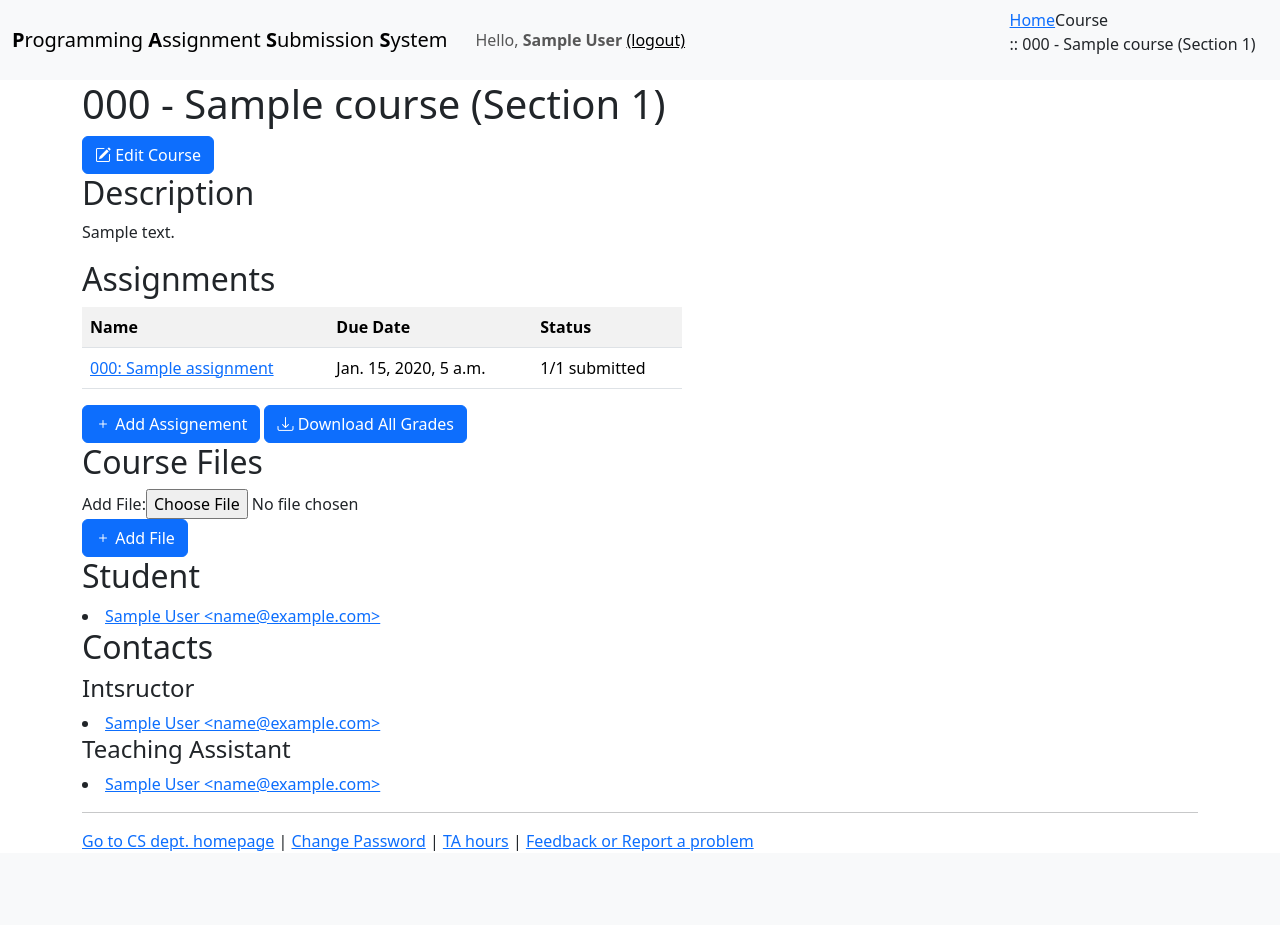
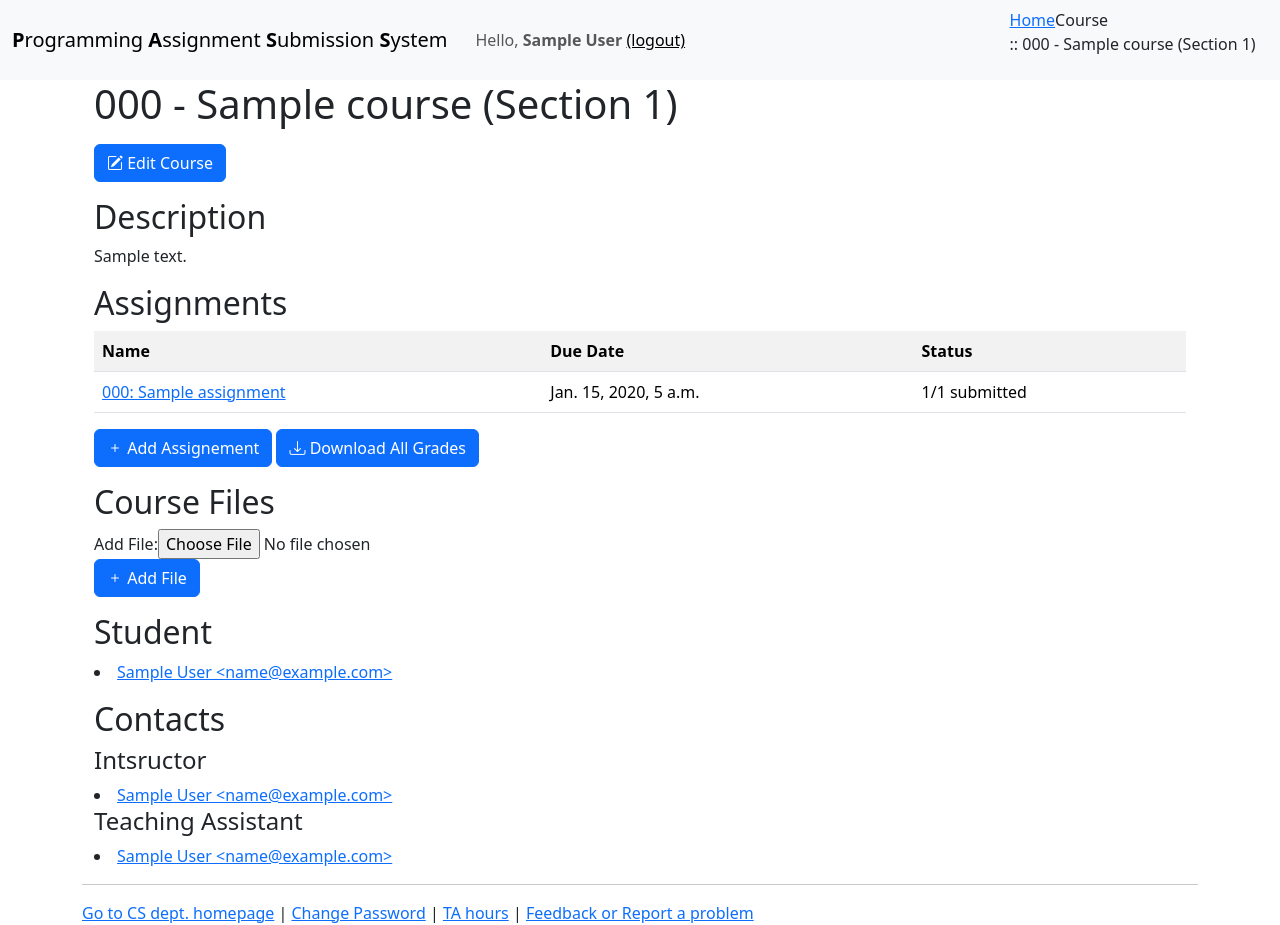
Before and after one commit to IsaacKhor/athena, a Django app: page /course/1 in a window 1280 px wide. Before the commit the page ends 851 px from the top, so only its background shows below. Run offline with Django 3.2, Linux system fonts and the light colour scheme; a user stored in the database is signed in; tables that the repository leaves empty hold one stand-in row (values such as "Sample post"); some libraries are stand-ins or nearby versions.

Commit message:
New bs5 containers

```diff
--- a/grader/views.py
+++ b/grader/views.py
@@ -486,9 +486,9 @@
                 form.save()
 
             #Add users to course
-            form.instance.instructors = instructors
-            form.instance.students = students
-            form.instance.tas = tas
+            form.instance.instructors.set(instructors)
+            form.instance.instructors.set(students)
+            form.instance.instructors.set(tas)
             form.save()
 
             return HttpResponseRedirect(reverse('grader:course', args=(form.instance.id,)))
--- a/templates/base.html
+++ b/templates/base.html
@@ -9,6 +9,7 @@
     {% bootstrap_messages %}
     {# Bootstrap icons #}
     <link rel="stylesheet" href="https://cdn.jsdelivr.net/npm/bootstrap-icons@1.5.0/font/bootstrap-icons.css">
+    <link rel="stylesheet" href="/static/custom.css">
 
     {% block scripts %}
     {% endblock %}
--- a/templates/grader/course.html
+++ b/templates/grader/course.html
@@ -13,22 +13,19 @@
 {% endblock %}
 
 {% block content %}
-
+<div class='container'>
   <h1>{{course.code}} - {{course.title}} (Section {{course.section}})</h1>
-
-  <div style='width:600px'>
-
   {% if instructor_view %}
-  <a type='button' class='btn btn-primary' href={% url 'grader:edit_course' course.id %}>
+  <a class='btn btn-primary mt-2' href={% url 'grader:edit_course' course.id %}>
     <span class="bi bi-pencil-square"></span> Edit Course
   </a>
   {% endif %}
 
-  <h2>Description</h2>
+  <h2 class='mt-3'>Description</h2>
   <p>{{course.get_description|safe}}</p>
 
-  <h2>Assignments</h2>
 
+  <h2 class='mt-3'>Assignments</h2>
   {% if assignments|length == 0 %}
   There are no assignments listed for this course. <br/>
   {% else %}
@@ -80,13 +77,11 @@
   </a>
   {% endif %}
   {% endif %}
-  </div>
 
 
   {% if files|length > 0 or instructor_view %}
 
-  <div style='width:600px'>
-  <h2>Course Files</h2>
+  <h2 class='mt-3'>Course Files</h2>
   {% if files|length > 0 %}
 
   <table class='table table-striped'>
@@ -97,7 +92,7 @@
       <td>{{ create_date }}</td>
       <td>{{ size }}</td>
       {% if instructor_view %}
-      <td><a class='button btn-primary' href={% url 'grader:course_file_delete' course.id filename %}>
+      <td><a class='btn btn-primary' href={% url 'grader:course_file_delete' course.id filename %}>
         <span class="bi bi-trash"></span>
       </a></td>
       {% endif %}
@@ -115,19 +110,17 @@
   </form>
   {% endif %}
 
-  </div>
-
   {% endif %}
 
   {% if instructor_view or ta_view %}
-  <h2>Student{% if course.students.all|length > 1 %}s{% endif %}</h2>
+  <h2 class='mt-3'>Student{% if course.students.all|length > 1 %}s{% endif %}</h2>
   {% for s in course.students.all %}
   <li><a href='mailto:{{s.email}}'>{{s.first_name}} {{s.last_name}} &lt{{s.email}}&gt</a><br/></li>
   {% endfor %}
   {% endif %}
 
 
-  <h2>Contacts</h2>
+  <h2 class='mt-3'>Contacts</h2>
 
   <h4>Intsructor{% if course.instructors.all|length > 1 %}s{% endif %}</h4>
   {% for i in course.instructors.all %}
@@ -140,5 +133,6 @@
   <li><a href='mailto:{{t.email}}'>{{t.first_name}} {{t.last_name}} &lt{{t.email}}&gt</a><br/></li>
   {% endfor %}
   {% endif %}
+</div>
 
 {% endblock %}
--- a/templates/grader/edit_assgn.html
+++ b/templates/grader/edit_assgn.html
@@ -18,7 +18,7 @@
     <table class="table">
       {{ form.as_table }}
     </table>
-    <input type="submit" class="button btn-primary" value="Submit" />
+    <input type="submit" class="btn btn-primary" value="Submit" />
   </form>
 </div>
 {% endblock %}
--- a/templates/grader/edit_course.html
+++ b/templates/grader/edit_course.html
@@ -12,13 +12,13 @@
 {% endblock %}
 
 {% block content %}
-<div style='width:600px'>
+<div class='container-fluid'>
   <form method="post">
     {% csrf_token %}
     <table class="table">
       {{ form.as_table }}
     </table>
-    <input type="submit" class="button btn-primary" value="Submit" />
+    <input type="submit" class="btn btn-primary" value="Submit" />
   </form>
 </div>
 {% endblock %}
--- a/templates/grader/login.html
+++ b/templates/grader/login.html
@@ -10,13 +10,13 @@
 {% endblock %}
 
 {% block content %}
-<div style='width:300px'>
+<div class='container-fluid'>
   <form method="post">
     {% csrf_token %}
     <table class="table">
       {{ form.as_table }}
     </table>
-    <input type="submit" class="button btn-primary" value="Submit" />
+    <input type="submit" class="btn btn-primary" value="Submit" />
   </form>
 </div>
 {% endblock %}
```
Also changed, not shown: templates/grader/submissions.html (+7 -7 lines), static/custom.css (added). Lines whose indentation alone changed are shown as unchanged.
